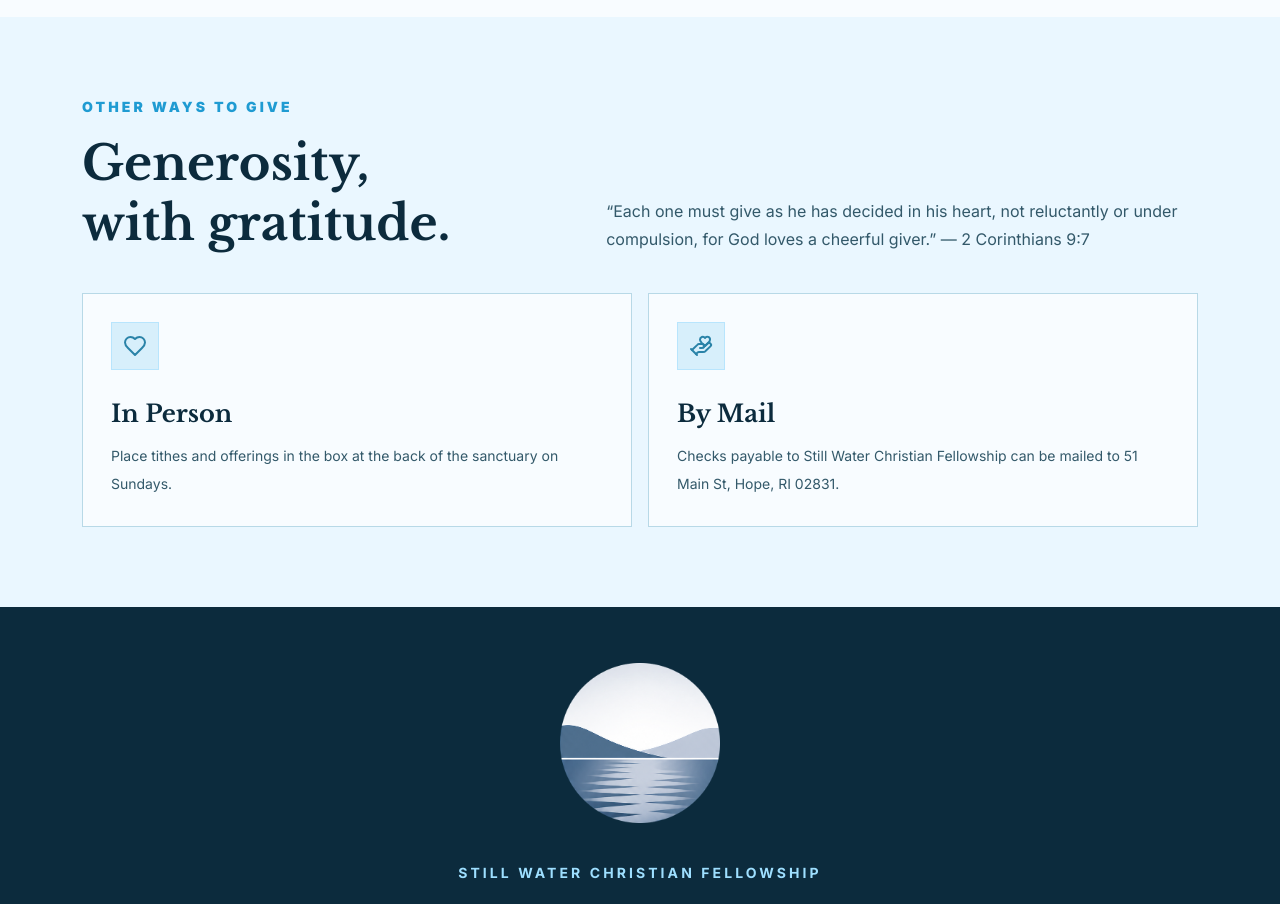
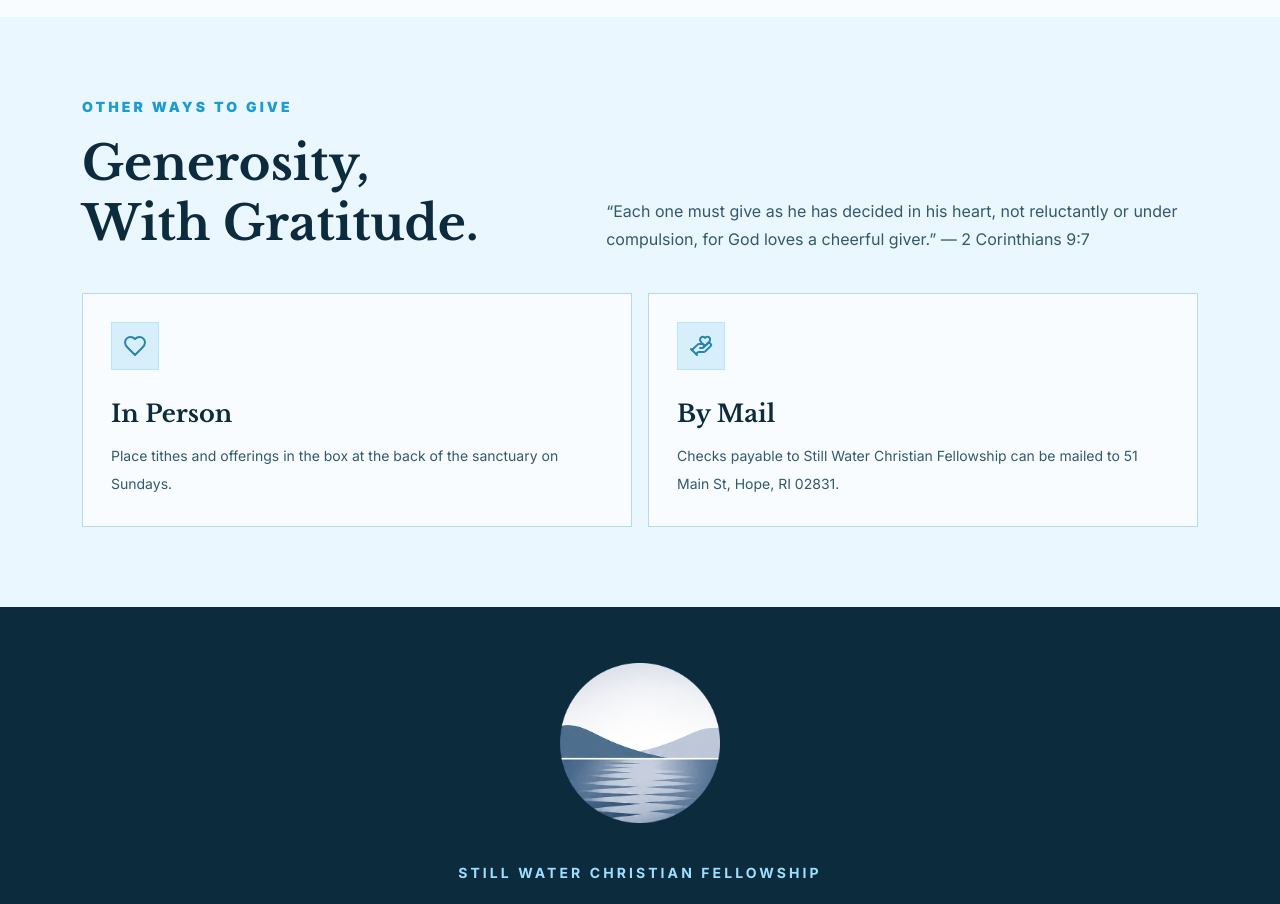
Before and after one commit to edesent/stillwater-christian-fellowship, a Next.js app: page /give in a window 1280 px wide. Shown: the part 1040-1944 px from the top of the page. Built offline with nearby package versions, Linux system fonts and the light colour scheme.

Commit message:
Update other ways to give capitalization

```diff
--- a/src/app/give/page.tsx
+++ b/src/app/give/page.tsx
@@ -99,7 +99,7 @@ function OtherWays() {
               Other Ways to Give
             </p>
             <h2 className="serif mt-4 text-balance text-4xl font-bold leading-tight text-ink sm:text-5xl">
-              Generosity, with gratitude.
+              Generosity, With Gratitude.
             </h2>
           </div>
           <p className="max-w-xl text-base leading-7 text-ink-soft">
```
